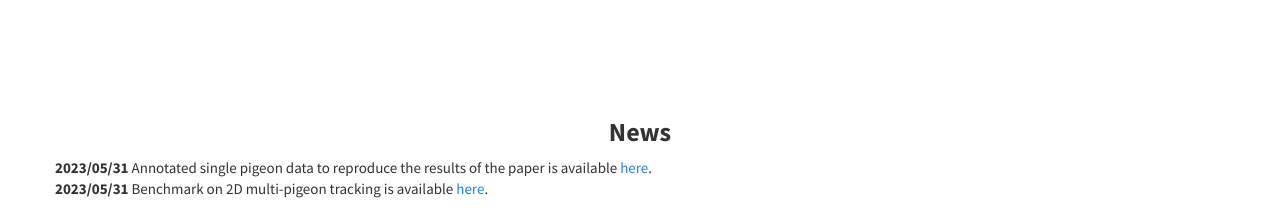
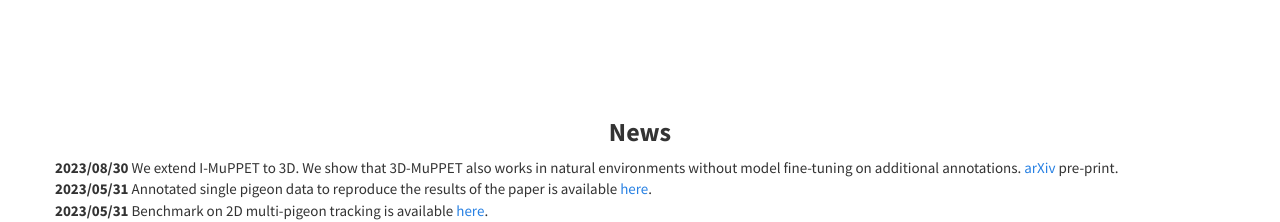
Before and after one commit to urs-waldmann/i-muppet, a plain HTML site: page index.html in a window 1280 px wide. Shown: the part 581-803 px from the top of the page. Drawn offline with Linux system fonts and the light colour scheme.

Commit message:
Update index.html: Add news on 3d-muppet.

```diff
--- a/index.html
+++ b/index.html
@@ -126,6 +126,11 @@
                     <h3 class="col-md-12 text-center">
                         <b>News</b>
                     </h3>
+                                    <div class="row">
+                    <div class="col-md-12 text-left">
+                    <b>2023/08/30</b> We extend I-MuPPET to 3D. We show that 3D-MuPPET also works in natural environments without model fine-tuning on additional annotations. <a href="https://sciencecast.org/casts/8g1z2dov39ms" target="_blank">arXiv</a> pre-print.
+                    </div>
+                </div>
                 <div class="row">
                     <div class="col-md-12 text-left">
                     <b>2023/05/31</b> Annotated single pigeon data to reproduce the results of the paper is available <a href="https://zenodo.org/record/7989831#.ZHcyAl7P0uV" target="_blank">here</a>.
```
